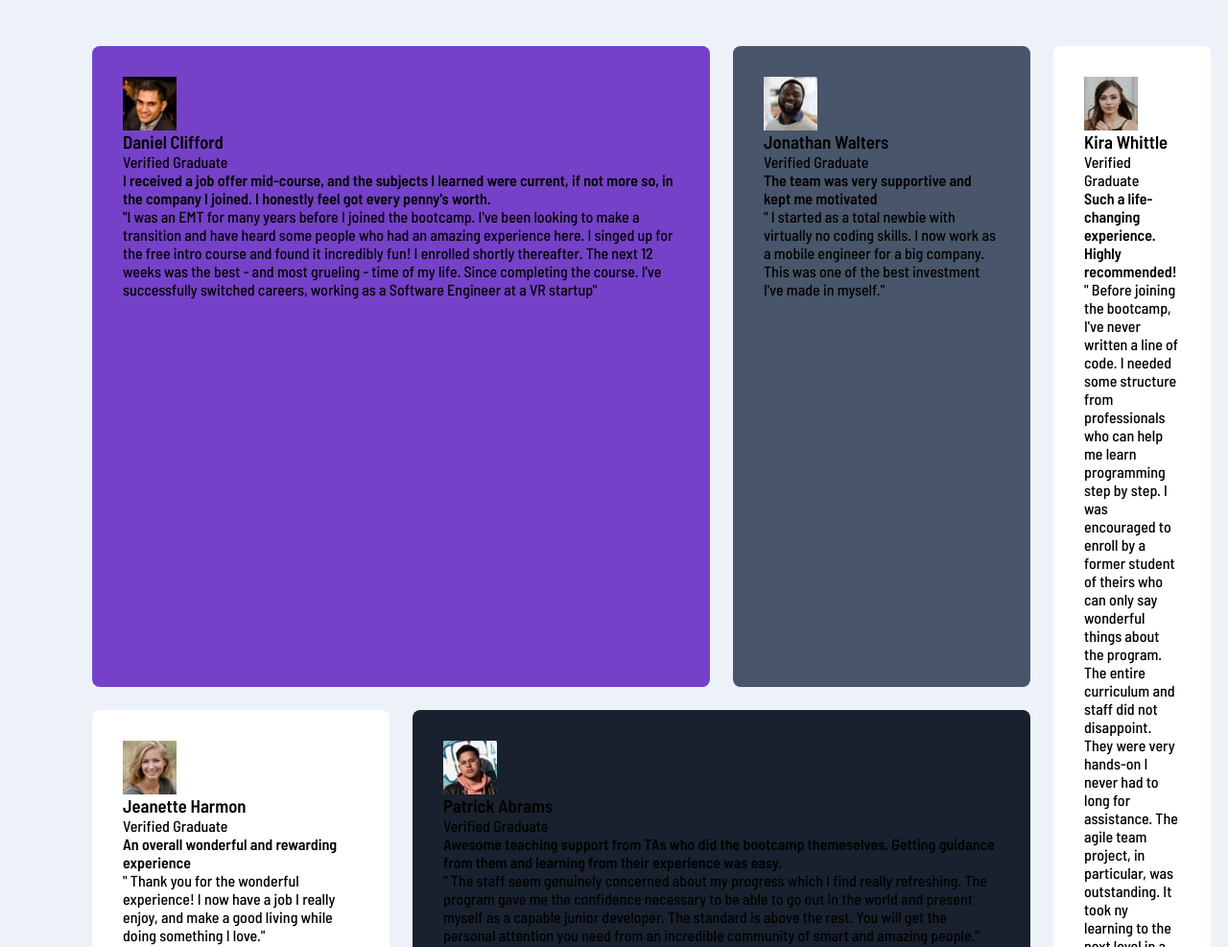
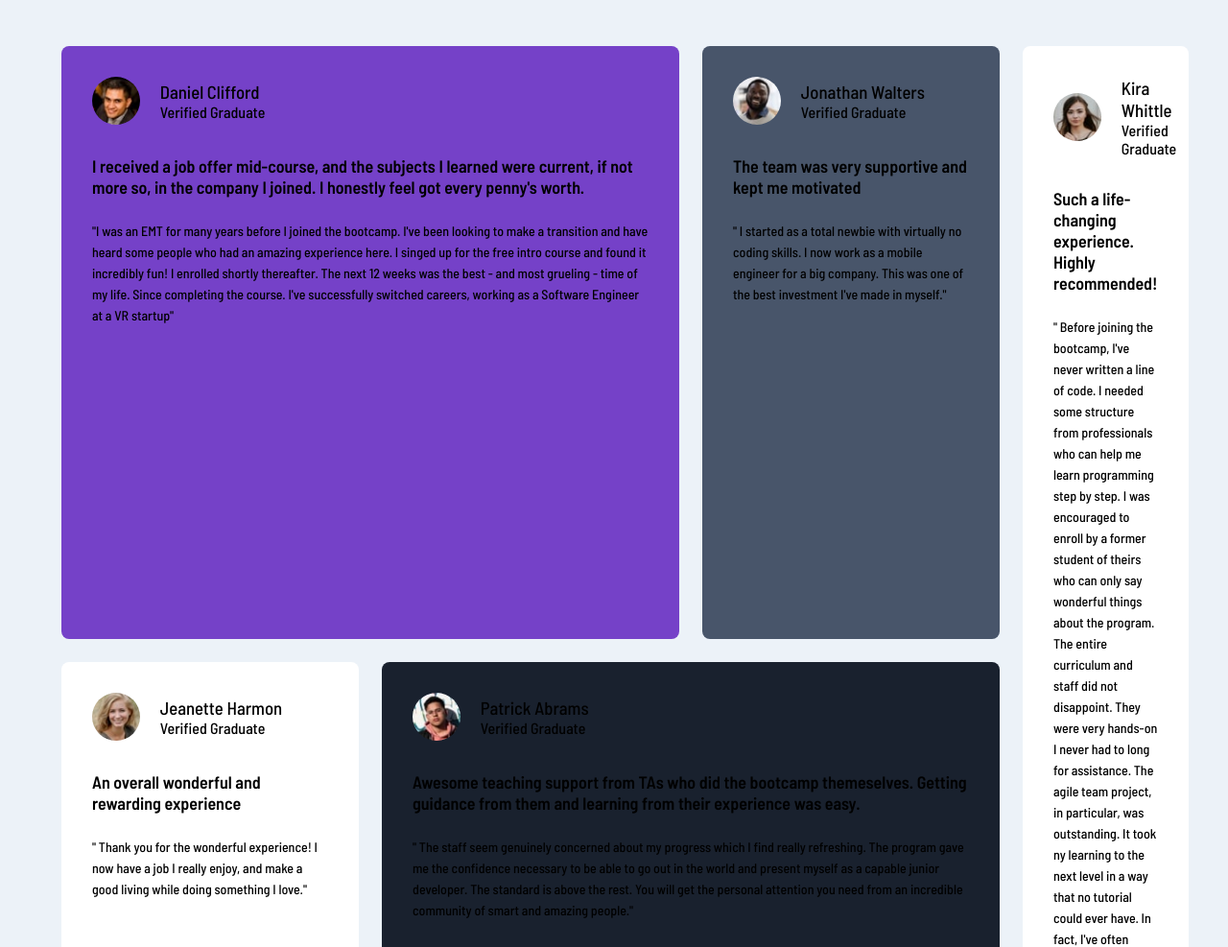
Before and after one commit to mahmud035/testimonials-grid-section-frontEndMentor, a plain HTML site: page index.html in a window 1280 px wide. Shown: the top 987 px of the page at 96% size. Drawn offline with Linux system fonts and the light colour scheme.

Commit message:
common card style

```diff
--- a/css/style.css
+++ b/css/style.css
@@ -66,7 +66,7 @@ body {
 /* Common CSS Classes */
 .container {
   max-width: 1440px;
-  width: 85%;
+  width: 90%;
   margin-inline: auto;
 }
 
@@ -120,3 +120,32 @@ body {
   grid-area: card-5;
   background-color: var(--white);
 }
+
+.card .user-info {
+  padding-bottom: 2rem;
+  display: flex;
+  align-items: center;
+  gap: 1.3rem;
+}
+
+.card .user-info img {
+  width: 50px;
+  height: 50px;
+  object-fit: cover;
+  border-radius: 50%;
+}
+
+.card .user-name h3 {
+  font-weight: 500;
+}
+
+.card h4 {
+  font-size: 18px;
+  padding-bottom: 1.5rem;
+  font-weight: 600;
+}
+
+.card > p:last-child {
+  font-size: 14px;
+  line-height: 22px;
+}
```
